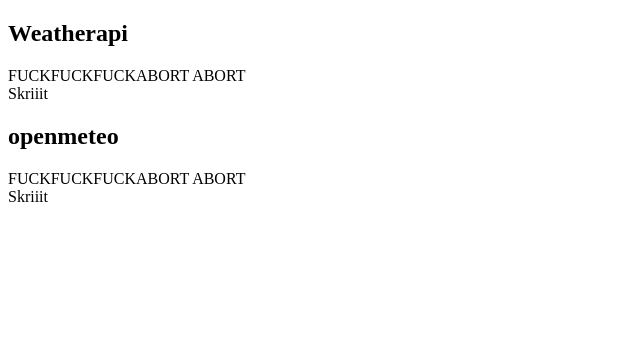
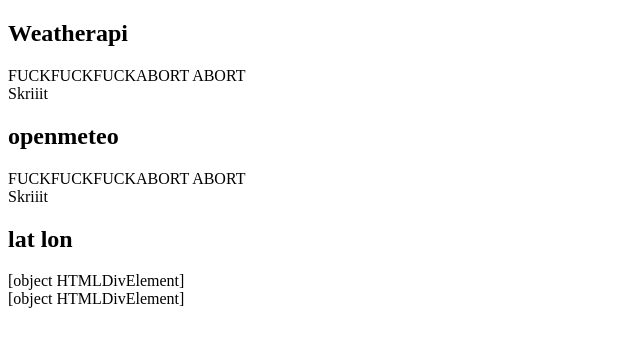
Before and after one commit to rraviole/test, a plain HTML site: page index.html in a window 1280 px wide. Shown: the whole page, without its empty margins (0-640 px from the left). Drawn offline with Linux system fonts and the light colour scheme; no server answers.

Commit message:
Update index.html

```diff
--- a/index.html
+++ b/index.html
@@ -50,6 +50,9 @@ function buyClicker() {
     <h2>openmeteo</h2>
     <div class="temperature2" id="temperature2">Test</div>
     <div class="details2" id="description2">Skriiit</div>
+    <h2>lat lon</h2>
+    <div class="lat" id="lat">Test</div>
+    <div class="lon" id="lon">Skriiit</div>
 </div>
 <script>
 
@@ -95,7 +98,8 @@ async function fetchLocation() {
 
 fetchWeather();
 fetchLocation();
-document.getElementById('description2').textContent = $lat;
+document.getElementById('lat').textContent = lat;
+document.getElementById('lon').textContent = lon;
 </script>
 </body>
 </html>
```
